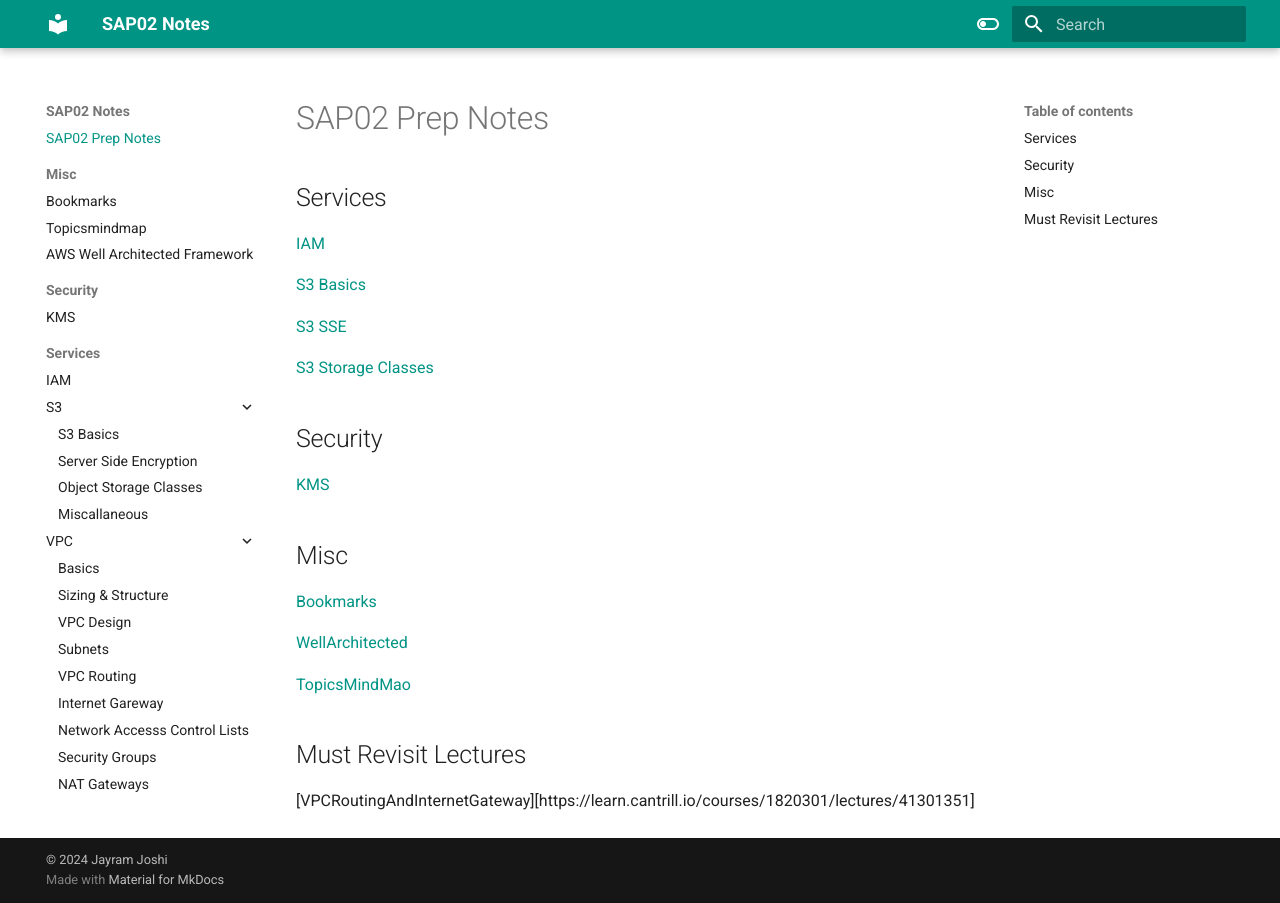
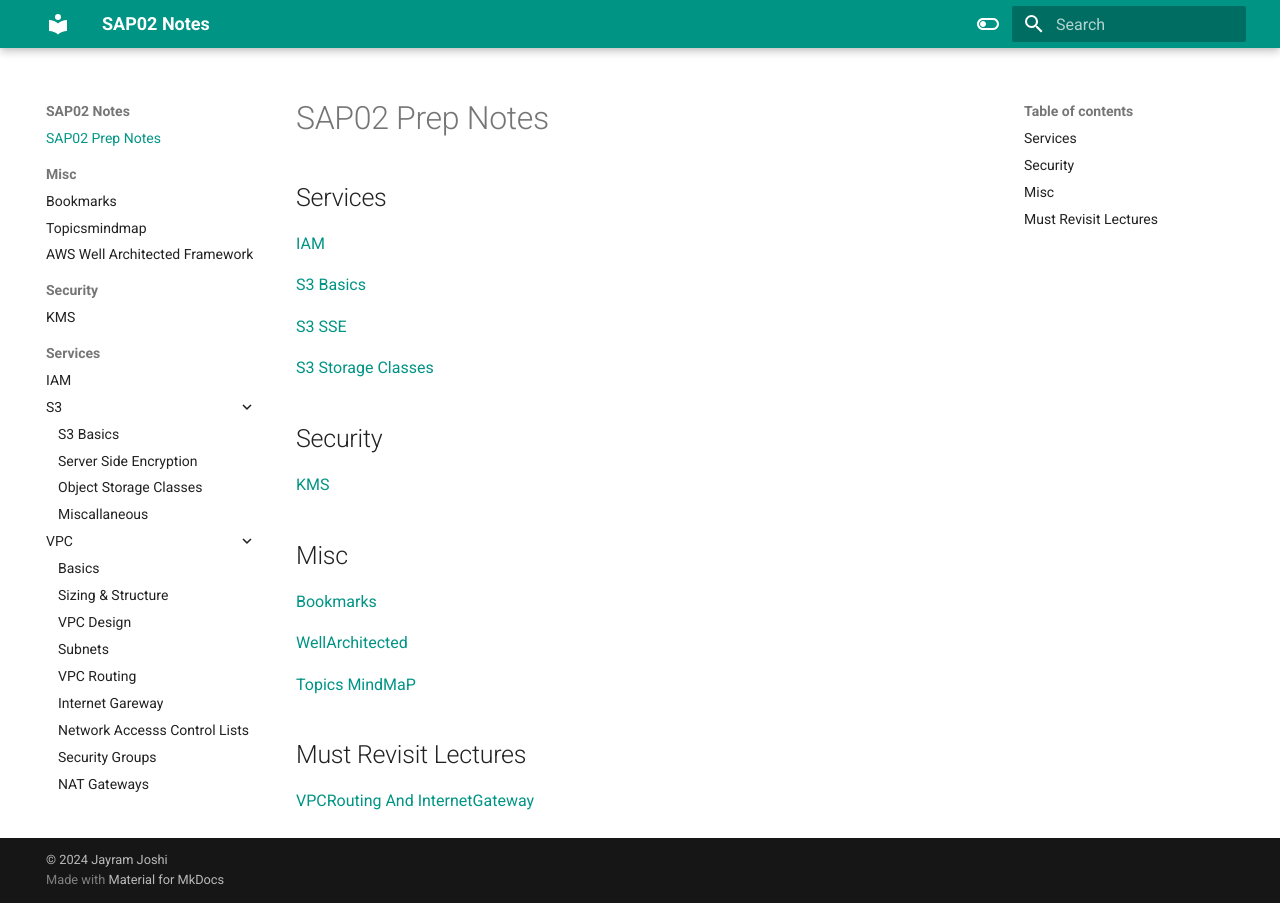
Before and after one commit to jayramj/SAA03, an MkDocs documentation site: the page built from docs/index.md, in a window 1280 px wide. Built offline with MkDocs 1.6.1 and Material for MkDocs 9.7.7, drawn with Linux system fonts in a browser that asks for light colours.

Commit message:
Fixed index.md issues

```diff
--- a/docs/index.md
+++ b/docs/index.md
@@ -18,8 +18,8 @@
 
 [WellArchitected](./Misc/wellarchitected.md)
 
-[TopicsMindMao](./Misc/topicsmindmap.md)
+[Topics MindMaP](./Misc/topicsmindmap.md)
 
 ## Must Revisit Lectures
 
-[VPCRoutingAndInternetGateway][https://learn.cantrill.io/courses/1820301/lectures/41301351]
+[VPCRouting And InternetGateway](https://learn.cantrill.io/courses/1820301/lectures/41301351)
```
